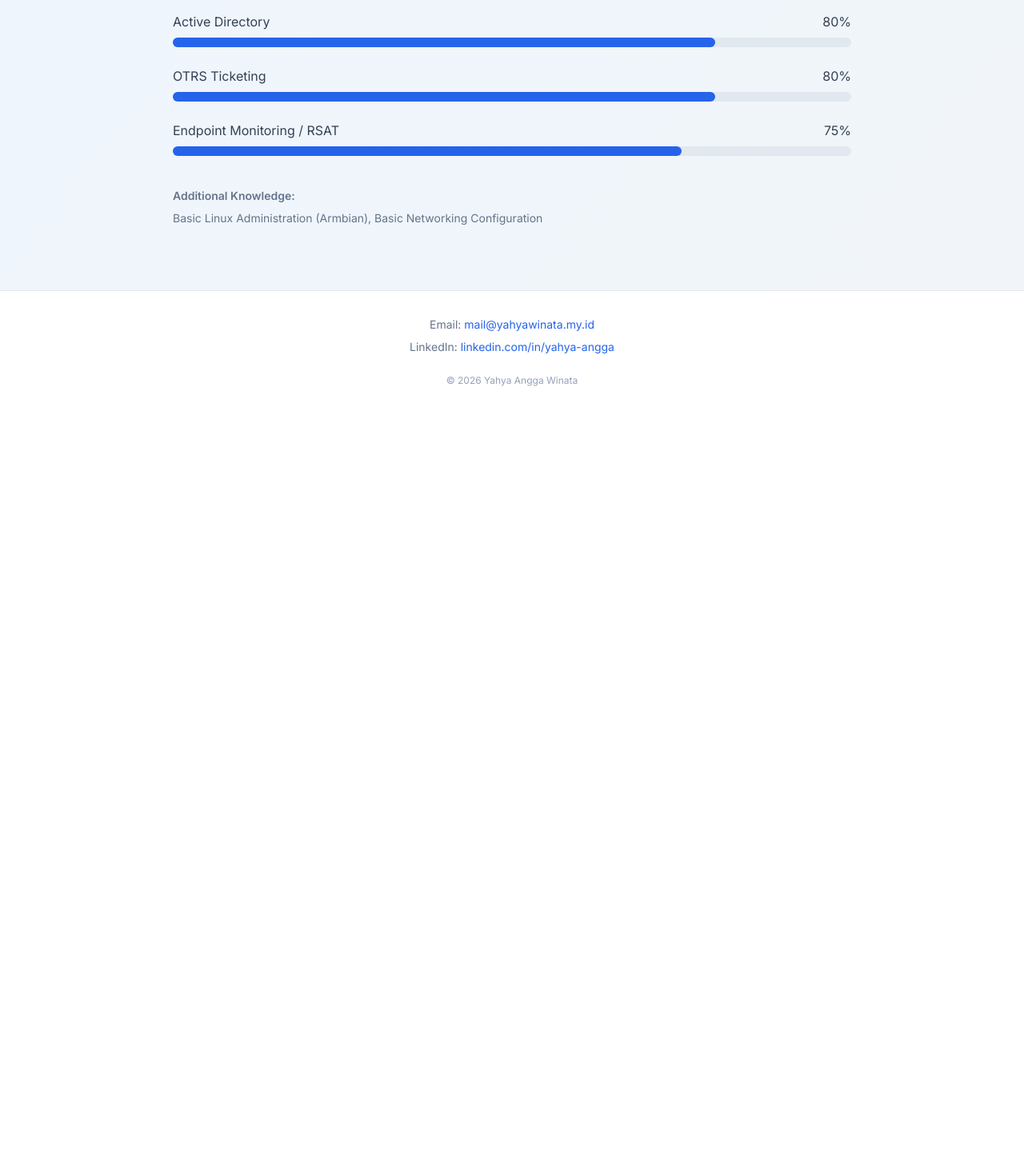
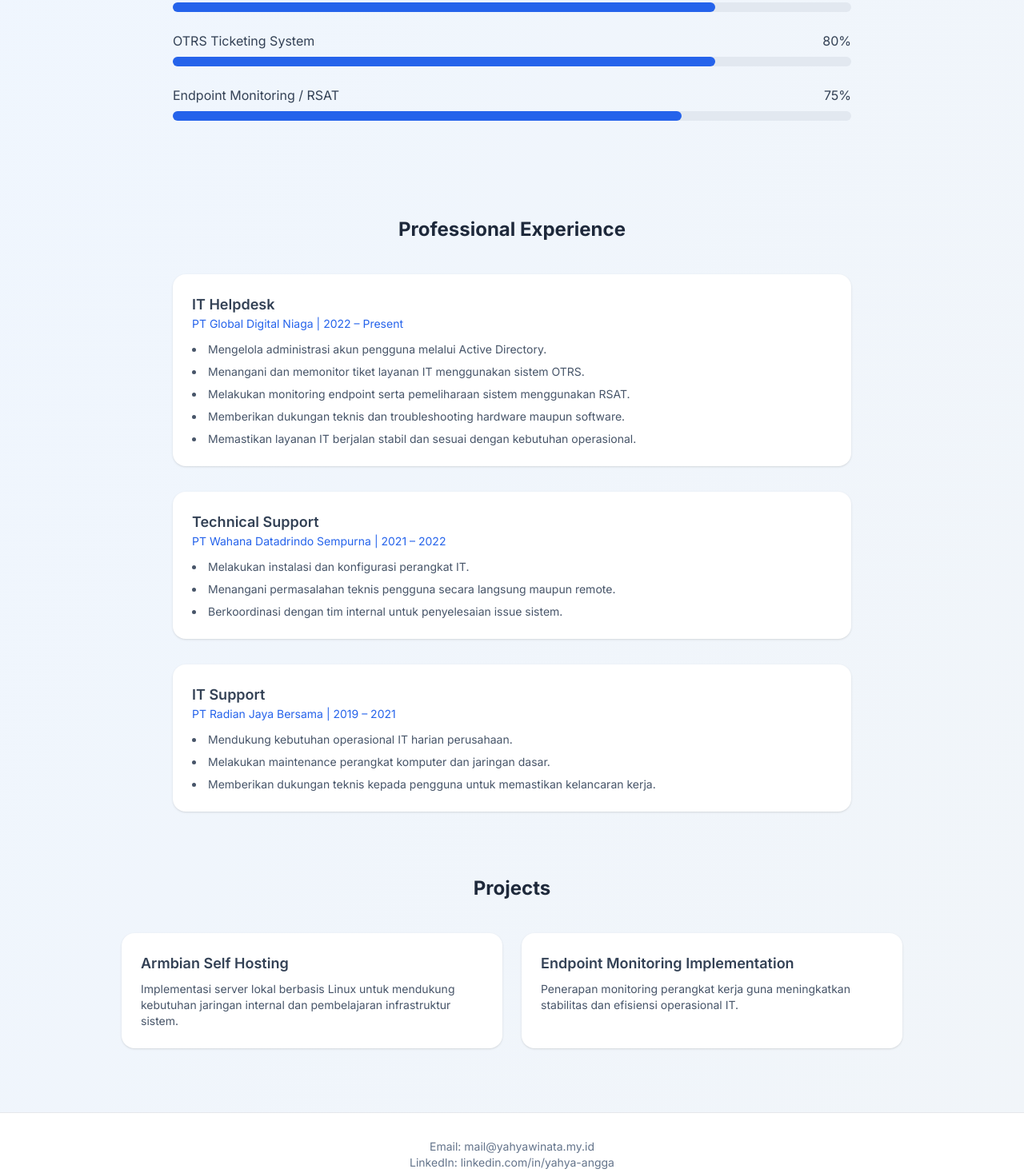
Before and after one commit to anggaraone-sys/yahyawinata, a plain HTML site: page index.html in a window 1280 px wide. Shown: the part 941-2408 px from the top of the page at 80% size. Before the commit the page ends 1457 px from the top, so only its background shows below. Drawn offline with nearby package versions, Linux system fonts and the light colour scheme.

Commit message:
Update index.html

```diff
--- a/index.html
+++ b/index.html
@@ -24,28 +24,7 @@
     }
   </script>
 
-  <!-- Custom Animation -->
   <style>
-    .fade-in {
-      opacity: 0;
-      transform: translateY(20px);
-      animation: fadeInUp 1s ease forwards;
-    }
-
-    .fade-in-delay {
-      opacity: 0;
-      transform: translateY(20px);
-      animation: fadeInUp 1s ease forwards;
-      animation-delay: 0.3s;
-    }
-
-    @keyframes fadeInUp {
-      to {
-        opacity: 1;
-        transform: translateY(0);
-      }
-    }
-
     .profile-img {
       width: 160px;
       height: 160px;
@@ -53,7 +32,7 @@
       border-radius: 9999px;
       margin: 0 auto 20px auto;
       box-shadow: 0 10px 25px rgba(0,0,0,0.1);
-      transition: transform 0.4s ease, box-shadow 0.4s ease;
+      transition: transform 0.3s ease, box-shadow 0.3s ease;
     }
 
     .profile-img:hover {
@@ -79,26 +58,22 @@
 </header>
 
 <!-- HERO -->
-<section class="pt-32 pb-20">
-  <div class="max-w-6xl mx-auto px-6 text-center">
+<section class="pt-32 pb-20 text-center">
+  <div class="max-w-6xl mx-auto px-6">
 
     <img src="assets/foto-profil.png"
          alt="Yahya Angga Winata"
-         class="profile-img fade-in">
+         class="profile-img">
 
-    <h2 class="text-4xl md:text-5xl font-extrabold text-slate-800 mb-4 fade-in-delay">
+    <h2 class="text-4xl md:text-5xl font-extrabold text-slate-800 mb-4">
       Yahya Angga Winata
     </h2>
 
-    <p class="text-lg text-slate-500 mb-4 fade-in-delay">
-      IT Helpdesk & Infrastructure Support
+    <p class="text-lg text-slate-500 mb-6">
+      IT Helpdesk & IT Support
     </p>
 
-    <p class="text-sm text-slate-400 mb-8 fade-in-delay">
-      Active Directory • OTRS • Endpoint Monitoring
-    </p>
-
-    <div class="flex justify-center gap-4 flex-wrap fade-in-delay">
+    <div class="flex justify-center gap-4 flex-wrap">
       <a href="assets/CV-Yahya-Angga-Winata.pdf"
          class="bg-blue-600 text-white px-6 py-3 rounded-xl shadow hover:bg-blue-700 hover:scale-105 transition duration-300">
         Download CV
@@ -118,13 +93,14 @@
 <!-- ABOUT -->
 <section id="about" class="pb-20">
   <div class="max-w-4xl mx-auto px-6">
-    <div class="bg-white rounded-2xl shadow p-8 text-center hover:shadow-lg transition">
+    <div class="bg-white rounded-2xl shadow p-8 text-center">
       <h3 class="text-2xl font-bold mb-4 text-slate-800">About Me</h3>
       <p class="text-slate-600 leading-relaxed">
-        Saya adalah IT Helpdesk Professional dengan pengalaman lebih dari 4 tahun
-        dalam mengelola infrastruktur IT korporat. Memiliki spesialisasi dalam
-        administrasi user melalui Active Directory, manajemen tiket OTRS,
-        pemantauan sistem endpoint menggunakan RSAT, serta troubleshooting hardware dan software.
+        Berpengalaman lebih dari 4 tahun di bidang IT Helpdesk dan IT Support dalam
+        mendukung operasional IT harian. Memiliki kemampuan dalam pengelolaan akun
+        pengguna, manajemen tiket layanan, monitoring perangkat, serta troubleshooting
+        hardware dan software untuk memastikan layanan IT berjalan secara stabil,
+        efisien, dan sesuai dengan kebutuhan pengguna.
       </p>
     </div>
   </div>
@@ -149,7 +125,7 @@
 
     <div class="mb-6">
       <div class="flex justify-between mb-2">
-        <span>OTRS Ticketing</span>
+        <span>OTRS Ticketing System</span>
         <span>80%</span>
       </div>
       <div class="w-full bg-slate-200 h-3 rounded-full">
@@ -166,40 +142,90 @@
         <div class="bg-blue-600 h-3 rounded-full w-[75%]"></div>
       </div>
     </div>
+  </div>
+</section>
 
-    <div class="text-sm text-slate-500">
-      <p class="font-semibold mb-2">Additional Knowledge:</p>
-      <p>Basic Linux Administration (Armbian), Basic Networking Configuration</p>
+<!-- EXPERIENCE -->
+<section id="experience" class="pb-20">
+  <div class="max-w-4xl mx-auto px-6">
+    <h3 class="text-2xl font-bold mb-10 text-center text-slate-800">
+      Professional Experience
+    </h3>
+
+    <div class="space-y-8">
+
+      <div class="bg-white rounded-2xl shadow p-6">
+        <h4 class="font-semibold text-lg">IT Helpdesk</h4>
+        <p class="text-sm text-blue-600 mb-3">
+          PT Global Digital Niaga | 2022 – Present
+        </p>
+        <ul class="list-disc list-inside text-sm text-slate-600 space-y-2">
+          <li>Mengelola administrasi akun pengguna melalui Active Directory.</li>
+          <li>Menangani dan memonitor tiket layanan IT menggunakan sistem OTRS.</li>
+          <li>Melakukan monitoring endpoint serta pemeliharaan sistem menggunakan RSAT.</li>
+          <li>Memberikan dukungan teknis dan troubleshooting hardware maupun software.</li>
+          <li>Memastikan layanan IT berjalan stabil dan sesuai dengan kebutuhan operasional.</li>
+        </ul>
+      </div>
+
+      <div class="bg-white rounded-2xl shadow p-6">
+        <h4 class="font-semibold text-lg">Technical Support</h4>
+        <p class="text-sm text-blue-600 mb-3">
+          PT Wahana Datadrindo Sempurna | 2021 – 2022
+        </p>
+        <ul class="list-disc list-inside text-sm text-slate-600 space-y-2">
+          <li>Melakukan instalasi dan konfigurasi perangkat IT.</li>
+          <li>Menangani permasalahan teknis pengguna secara langsung maupun remote.</li>
+          <li>Berkoordinasi dengan tim internal untuk penyelesaian issue sistem.</li>
+        </ul>
+      </div>
+
+      <div class="bg-white rounded-2xl shadow p-6">
+        <h4 class="font-semibold text-lg">IT Support</h4>
+        <p class="text-sm text-blue-600 mb-3">
+          PT Radian Jaya Bersama | 2019 – 2021
+        </p>
+        <ul class="list-disc list-inside text-sm text-slate-600 space-y-2">
+          <li>Mendukung kebutuhan operasional IT harian perusahaan.</li>
+          <li>Melakukan maintenance perangkat komputer dan jaringan dasar.</li>
+          <li>Memberikan dukungan teknis kepada pengguna untuk memastikan kelancaran kerja.</li>
+        </ul>
+      </div>
+
+    </div>
+  </div>
+</section>
+
+<!-- PROJECTS -->
+<section id="projects" class="pb-20">
+  <div class="max-w-5xl mx-auto px-6">
+    <h3 class="text-2xl font-bold mb-10 text-center text-slate-800">
+      Projects
+    </h3>
+
+    <div class="grid md:grid-cols-2 gap-6">
+      <div class="bg-white rounded-2xl shadow p-6">
+        <h4 class="font-semibold text-lg mb-2">Armbian Self Hosting</h4>
+        <p class="text-sm text-slate-600">
+          Implementasi server lokal berbasis Linux untuk mendukung kebutuhan jaringan internal dan pembelajaran infrastruktur sistem.
+        </p>
+      </div>
+
+      <div class="bg-white rounded-2xl shadow p-6">
+        <h4 class="font-semibold text-lg mb-2">Endpoint Monitoring Implementation</h4>
+        <p class="text-sm text-slate-600">
+          Penerapan monitoring perangkat kerja guna meningkatkan stabilitas dan efisiensi operasional IT.
+        </p>
+      </div>
     </div>
   </div>
 </section>
 
 <!-- FOOTER -->
-<footer class="bg-white py-8 border-t">
-  <div class="max-w-4xl mx-auto px-6 text-center text-sm text-slate-500 space-y-2">
-
-    <p>
-      Email:
-      <a href="mailto:mail@yahyawinata.my.id"
-         class="text-blue-600 hover:underline">
-         mail@yahyawinata.my.id
-      </a>
-    </p>
-
-    <p>
-      LinkedIn:
-      <a href="https://www.linkedin.com/in/yahya-angga"
-         target="_blank"
-         rel="noopener noreferrer"
-         class="text-blue-600 hover:underline">
-         linkedin.com/in/yahya-angga
-      </a>
-    </p>
-
-    <p class="pt-4 text-xs text-slate-400">
-      © 2026 Yahya Angga Winata
-    </p>
-  </div>
+<footer class="bg-white py-8 border-t text-center text-sm text-slate-500">
+  <p>Email: mail@yahyawinata.my.id</p>
+  <p>LinkedIn: linkedin.com/in/yahya-angga</p>
+  <p class="mt-3 text-xs text-slate-400">© 2026 Yahya Angga Winata</p>
 </footer>
 
 </body>
```
